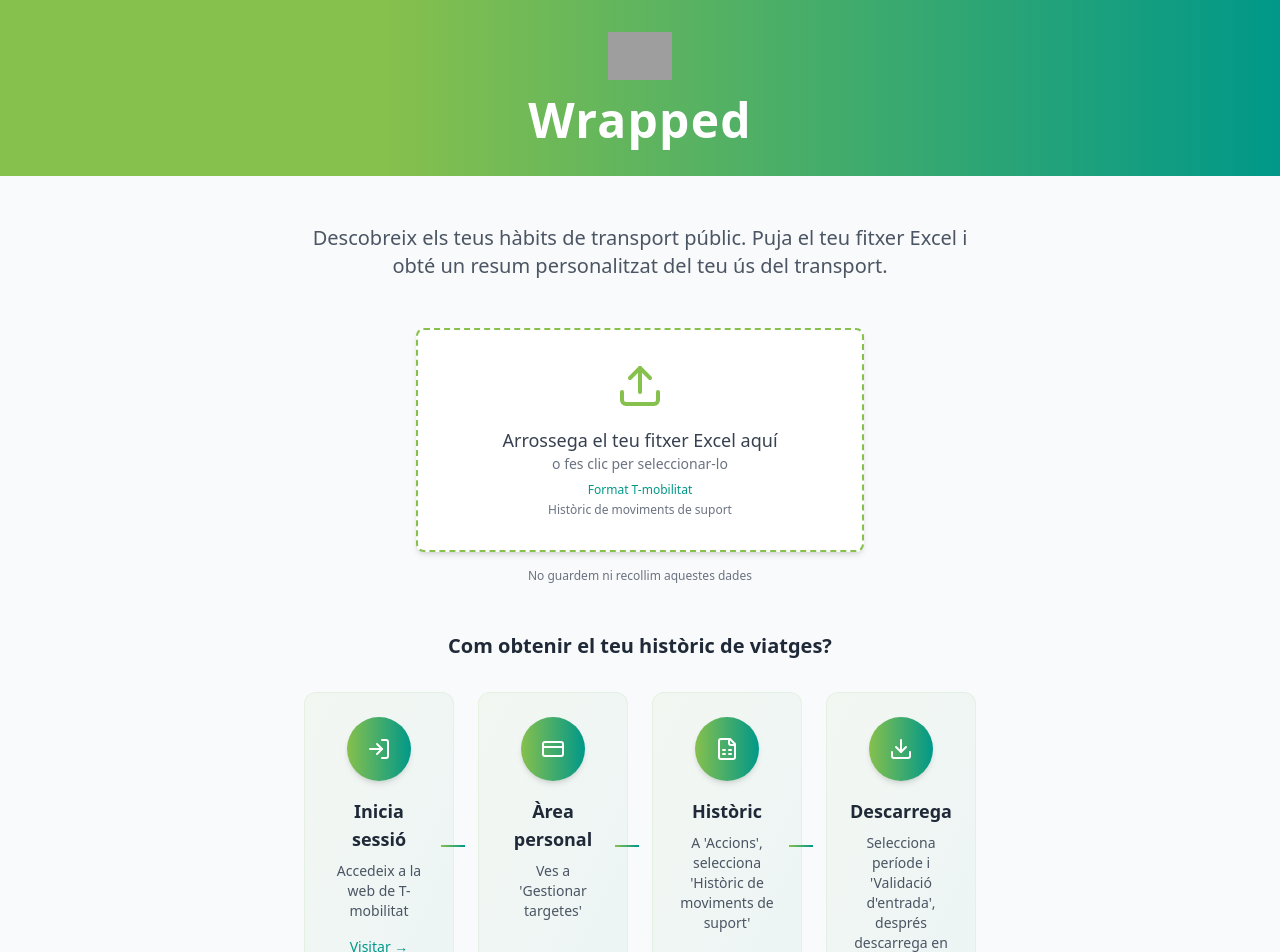
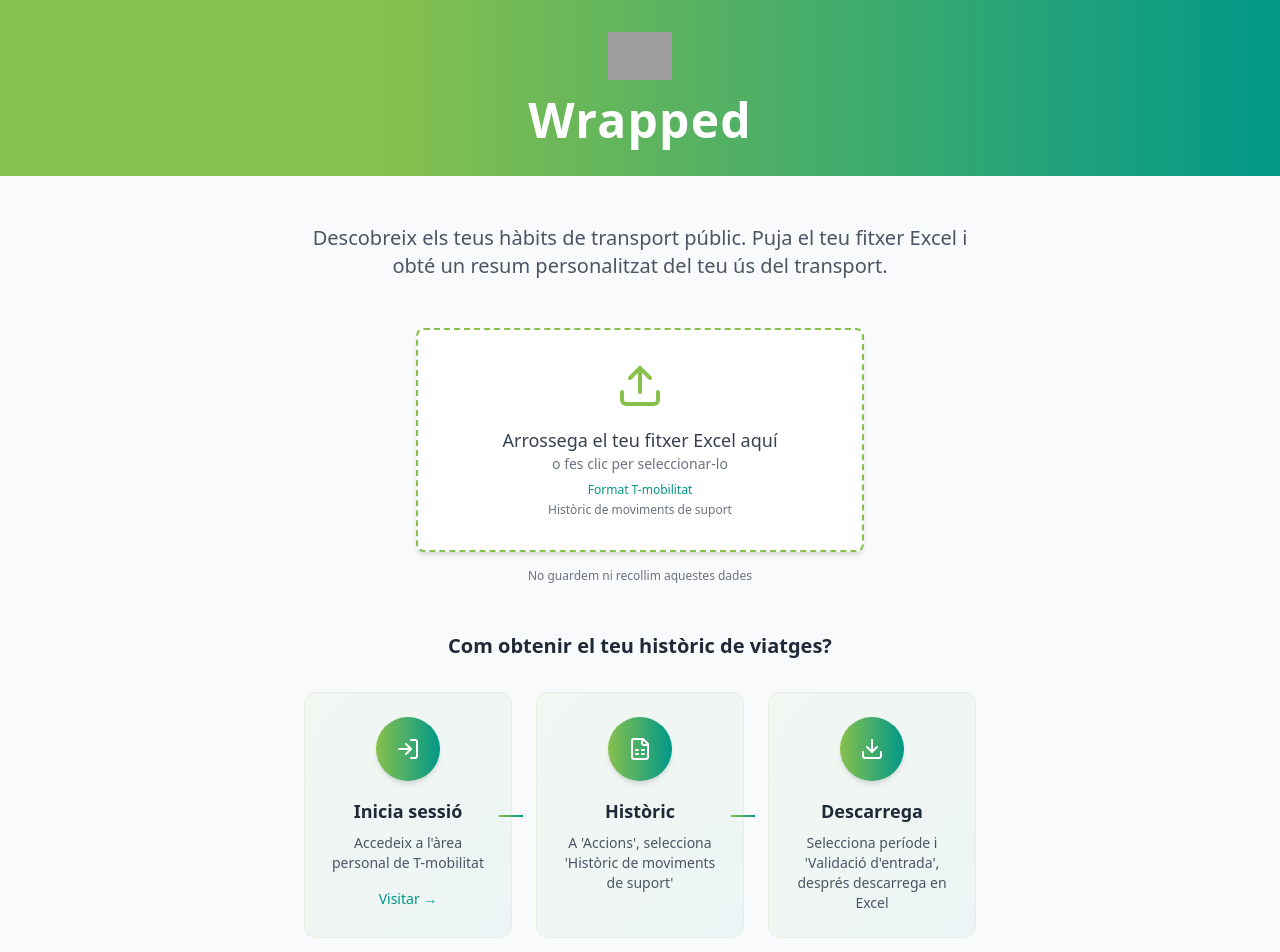
Before and after one commit to socenpauriba/T-wrapped, a React (Vite) app: page / in a window 1280 px wide. Shown: the top 952 px of the page. Built offline with nearby package versions, Linux system fonts and the light colour scheme; grey boxes are pictures that could not be loaded.

Commit message:
Link directe a area personal

```diff
--- a/src/components/HowTo.tsx
+++ b/src/components/HowTo.tsx
@@ -6,13 +6,8 @@ export const HowTo: React.FC = () => {
     {
       icon: <LogIn className="w-6 h-6" />,
       title: "Inicia sessió",
-      description: "Accedeix a la web de T-mobilitat",
-      link: "https://t-mobilitat.atm.cat/"
-    },
-    {
-      icon: <CreditCard className="w-6 h-6" />,
-      title: "Àrea personal",
-      description: "Ves a 'Gestionar targetes'"
+      description: "Accedeix a l'àrea personal de T-mobilitat",
+      link: "https://t-mobilitat.atm.cat/web/t-mobilitat/area-personal/llistat-de-suports"
     },
     {
       icon: <FileSpreadsheet className="w-6 h-6" />,
@@ -32,7 +27,8 @@ export const HowTo: React.FC = () => {
         Com obtenir el teu històric de viatges?
       </h2>
 
-      <div className="grid grid-cols-1 md:grid-cols-4 gap-6">
+      <div className="flex justify-center">
+        <div className="grid grid-cols-1 md:grid-cols-3 gap-6 w-full max-w-4xl">
         {steps.map((step, index) => (
           <div
             key={index}
@@ -81,6 +77,7 @@ export const HowTo: React.FC = () => {
             </div>
           </div>
         ))}
+        </div>
       </div>
     </div>
   );
```
